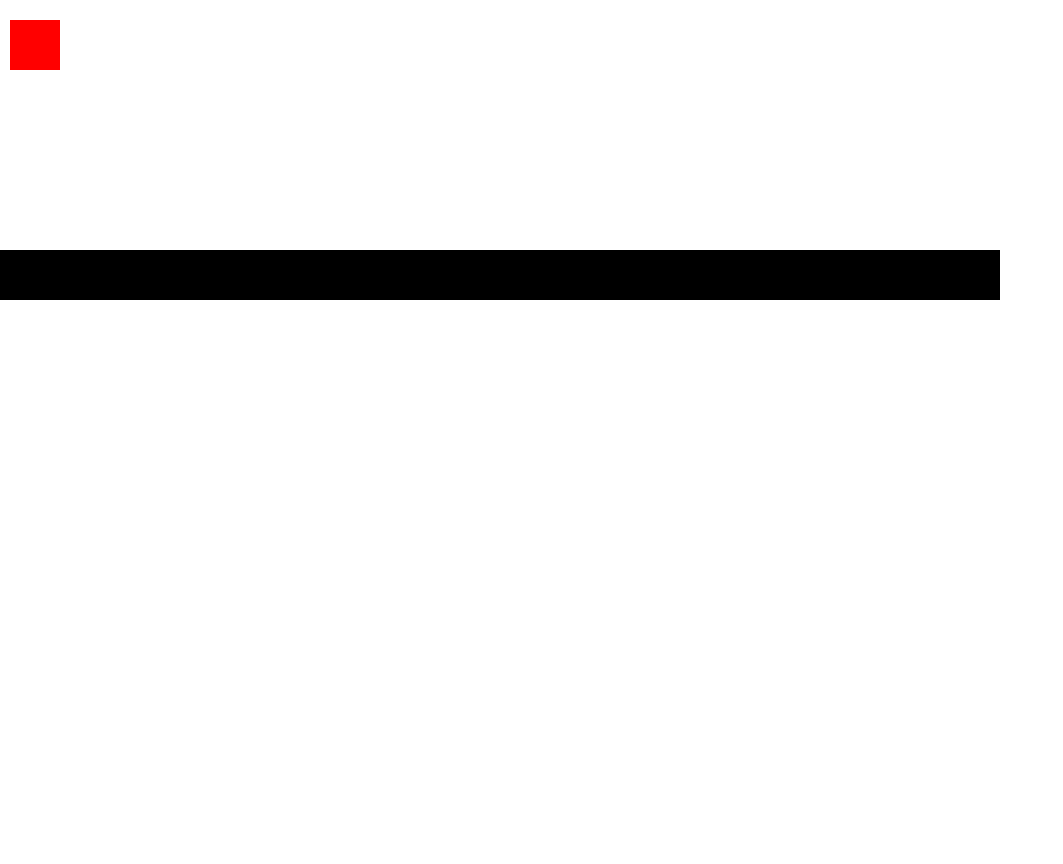
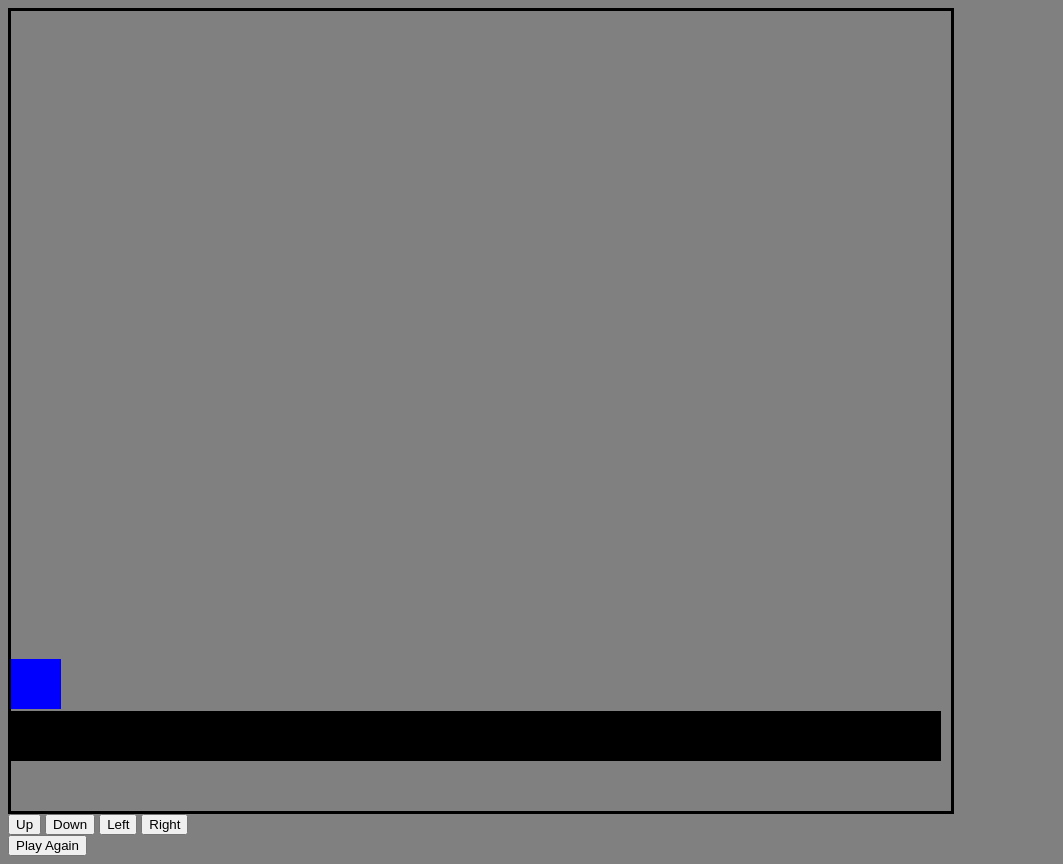
Before and after one commit to andrew-taggart/platform-game, a plain HTML site: page index.html in a window 1280 px wide. Shown: the whole page, without its empty margins (0-1063 px from the left). Before the commit the page ends 800 px from the top, so only its background shows below. Drawn offline with Linux system fonts and the light colour scheme.

Commit message:
Gravity and Collision

```diff
--- a/index.html
+++ b/index.html
@@ -1,17 +1,25 @@
-<!DOCTYPE html>
+
 <html lang="en">
 <head>
-    <meta charset="UTF-8">
-    <meta name="viewport" content="width=device-width, initial-scale=1.0">
-    <script defer src="script.js"></script>
-    <link rel="stylesheet" href="style.css">
-    <title>Platform Game</title>
-</head>
+	<meta charset="UTF-8" />
+	<meta name="viewport"content="width=device-width, initial-scale=1.0" />
+        <script defer src="script.js"></script>
+        <link rel="stylesheet" href="style.css">
+        <title>Platform Game</title>
+	</head>
 <body>
-<div id="container">
-    <div id="player"></div>
-    <div id="floor"></div>
-    <div id="end"></div>
-</div>
+	<div class="container" id="container">
+		<div class="player" id="player"></div>
+        <div class="floor" id="floor"></div>
+    </div>
+    <div class button>
+        <button class="up">Up</button>
+        <button class="down">Down</button>
+        <button class="left">Left</button>
+        <button class="right">Right</button>
+    </div>
+    <div class="popup">
+        <button class="playAgain">Play Again</button>
+    </div>
 </body>
 </html>
--- a/script.js
+++ b/script.js
@@ -1,14 +1,18 @@
-let currentKey
-let y = 100
-let player = document.querySelector("#player")
+let floor = document.querySelector(".floor")
+let player = document.querySelector(".player")
+let container = document.querySelector(".container")
+let up = document.querySelector(".up")
+let down = document.querySelector(".down")
+let left = document.querySelector(".left")
+let right = document.querySelector(".right")
 
+//Functions
 
+let gravitySpd = setInterval(gravity, 1000/50);
 
-function animate() {
-    window.requestAnimationFrame(animate)
-    console.log('animate')
-    player.style.background = "red"
-
+function gravity() {
+    if (player.offsetTop <= (floor.offsetTop - 55)) {
+        player.style.top = player.offsetTop + 1 + "px"
+    } else if (player.offsetTop == floor.offsetTop + 200)
+    player.style.top =  200 + "px"
 }
-
-animate()
--- a/style.css
+++ b/style.css
@@ -1,22 +1,27 @@
-#container {
-    width: 1024;
-    height: 576;
+body {
+    background-color: grey;
+
 }
 
-#player {
-    position: absolute;
-    background: blue;
-    top: 20px;
-    left: 10px;
-    width: 50px;
-    height: 50px;
+.container {
+    position: relative;
+    border: solid;
+    height: 800px;
+    width: 940px
 }
 
-#floor {
+.player {
     position: absolute;
+    height: 50px;
+    width: 50px;
+    background-color: blue;
+    margin-top: 10px;
+}
+
+.floor {
+    position: absolute;
+    top: 700px;
+    height: 50px;
+    width: 930px;
     background-color: black;
-    top: 250px;
-    left: 0px;
-    width: 1000px;
-    height: 50px;
 }
```
